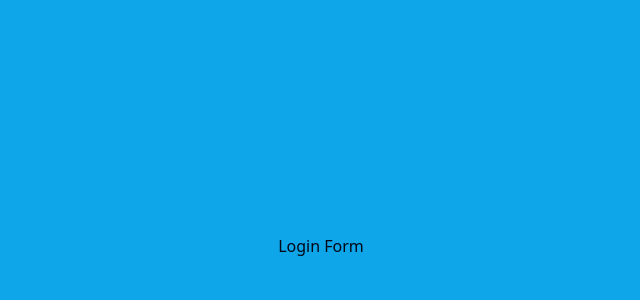
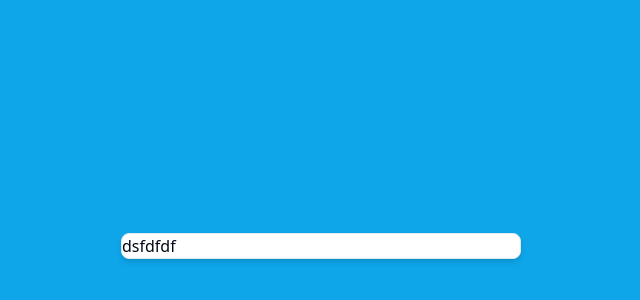
Before and after one commit to Gid3onJura/nextjs-auth, a Next.js app: page /auth/login in a window 1280 px wide. Shown: the part 154-454 px from the top of the page, without its empty margins (319-959 px from the left). Built offline with nearby package versions, Linux system fonts and the light colour scheme.

Commit message:
prepare login form

```diff
--- /dev/null
+++ b/components/auth/card-wrapper.tsx
@@ -0,0 +1,21 @@
+"use client"
+
+import { Card, CardContent, CardFooter, CardHeader } from "@/components/ui/card"
+
+interface CardWrapperProps {
+  children: React.ReactNode
+  headerLabel: string
+  backButtonLabel: string
+  backButtonHref: string
+  showSocial?: boolean
+}
+
+export const CardWrapper = ({
+  children,
+  headerLabel,
+  backButtonLabel,
+  backButtonHref,
+  showSocial,
+}: CardWrapperProps) => {
+  return <Card className="w-[400px] shadow-md">{children}</Card>
+}
--- a/components/auth/login-form.tsx
+++ b/components/auth/login-form.tsx
@@ -1,5 +1,15 @@
+import { CardWrapper } from "./card-wrapper"
+
 const LoginForm = () => {
-  return <div>Login Form</div>
+  return (
+    <CardWrapper
+      headerLabel="Willkommen zurück"
+      backButtonLabel="Du hast noch keinen Zugang?"
+      backButtonHref="/auth/register"
+    >
+      <span>dsfdfdf</span>
+    </CardWrapper>
+  )
 }
 
 export default LoginForm
```
